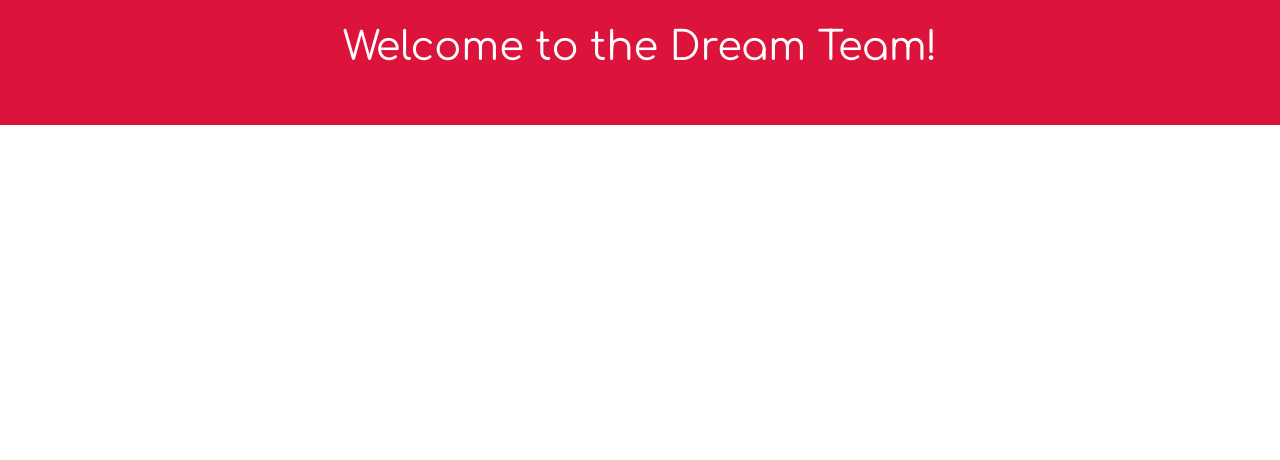
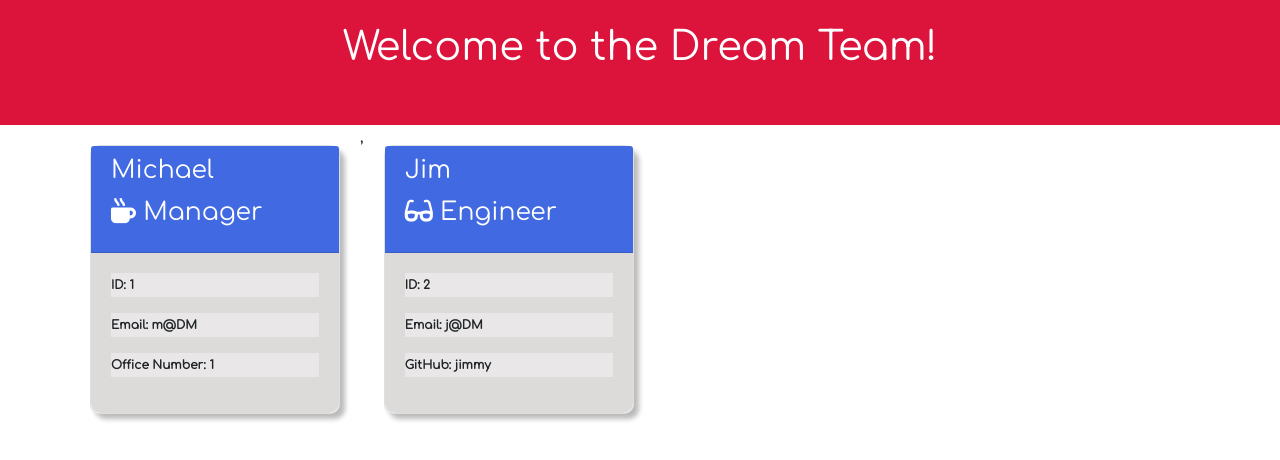
Before and after one commit to wdfhai/team_builder, a website: page index.html in a window 1280 px wide. Drawn offline with nearby package versions, Linux system fonts and the light colour scheme.

Commit message:
fixed HTML not-posting issue, first working code

```diff
--- a/array.js
+++ /dev/null
@@ -1 +0,0 @@
-[object Object]
--- a/index.html
+++ b/index.html
@@ -21,7 +21,44 @@
     </header>
 
     <section class="container" id="main">
-        <div class="row" id="employeesRow">
+        <div class="row">
+
+                <div class='card' id='memberCard'>
+                    <div class='card-header'>
+                        <p id='name'>Michael</p>
+                        <p id='role'><span><i class="fas fa-mug-hot"></i></span> Manager</p>
+                    </div>
+                    <div class='card-body'>
+                        <div class='info'>
+                            <p>ID: 1</p>
+                        </div>
+                        <div class='info'>
+                            <p>Email: m@DM</p>
+                        </div>
+                        <div class='info'>
+                            <p>Office Number: 1</p>
+                        </div>
+                    </div>
+                </div>
+                ,
+                <div class='card' id='memberCard'>
+                    <div class='card-header'>
+                        <p id='name'>Jim</p>
+                        <p id='role'><span><i class="fas fa-glasses"></i></span> Engineer</p>
+                    </div>
+                    <div class='card-body'>
+                        <div class='info'>
+                            <p>ID: 2</p>
+                        </div>
+                        <div class='info'>
+                            <p>Email: j@DM</p>
+                        </div>
+                        <div class='info'>
+                            <p>GitHub: jimmy</p>
+                        </div>
+                    </div>
+                </div>
+
 
         </div>
     </section>
@@ -32,7 +69,7 @@
     <script src="https://cdnjs.cloudflare.com/ajax/libs/twitter-bootstrap/4.6.0/js/bootstrap.min.js"
         integrity="sha512-XKa9Hemdy1Ui3KSGgJdgMyYlUg1gM+QhL6cnlyTe2qzMCYm4nAZ1PsVerQzTTXzonUR+dmswHqgJPuwCq1MaAg=="
         crossorigin="anonymous"></script>
-    <script src="./develop/script.js"></script>
+    <script></script>
 </body>
 
 </html>
--- a/lib/Employee.js
+++ b/lib/Employee.js
@@ -1,5 +1,5 @@
 class Employee {
-    constructor(name, id, email, role) {
+    constructor(name, id, email) {
     this.name = name;
     this.id = id;
     this.email = email;
```
Also changed, not shown: index.js (+41 -19 lines), package.json (+2 -5 lines), template.js (+5 -3 lines).
